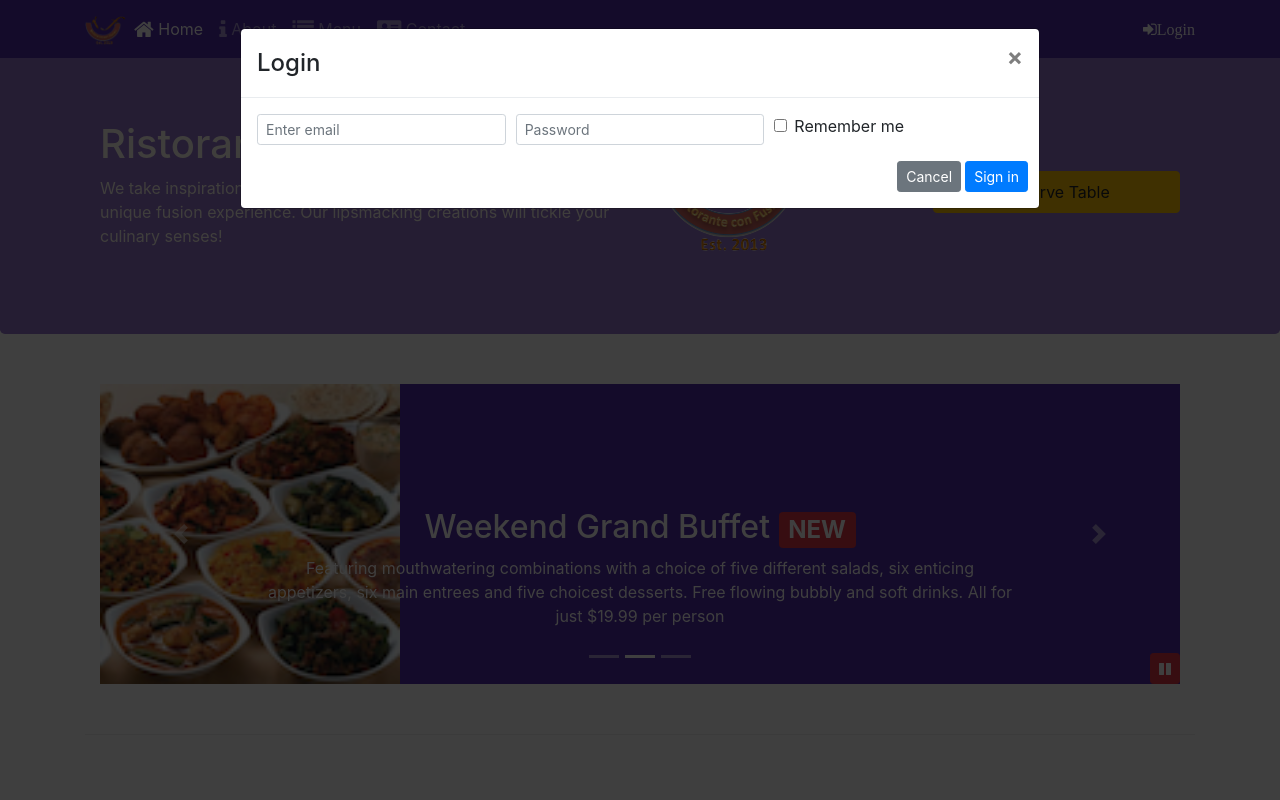
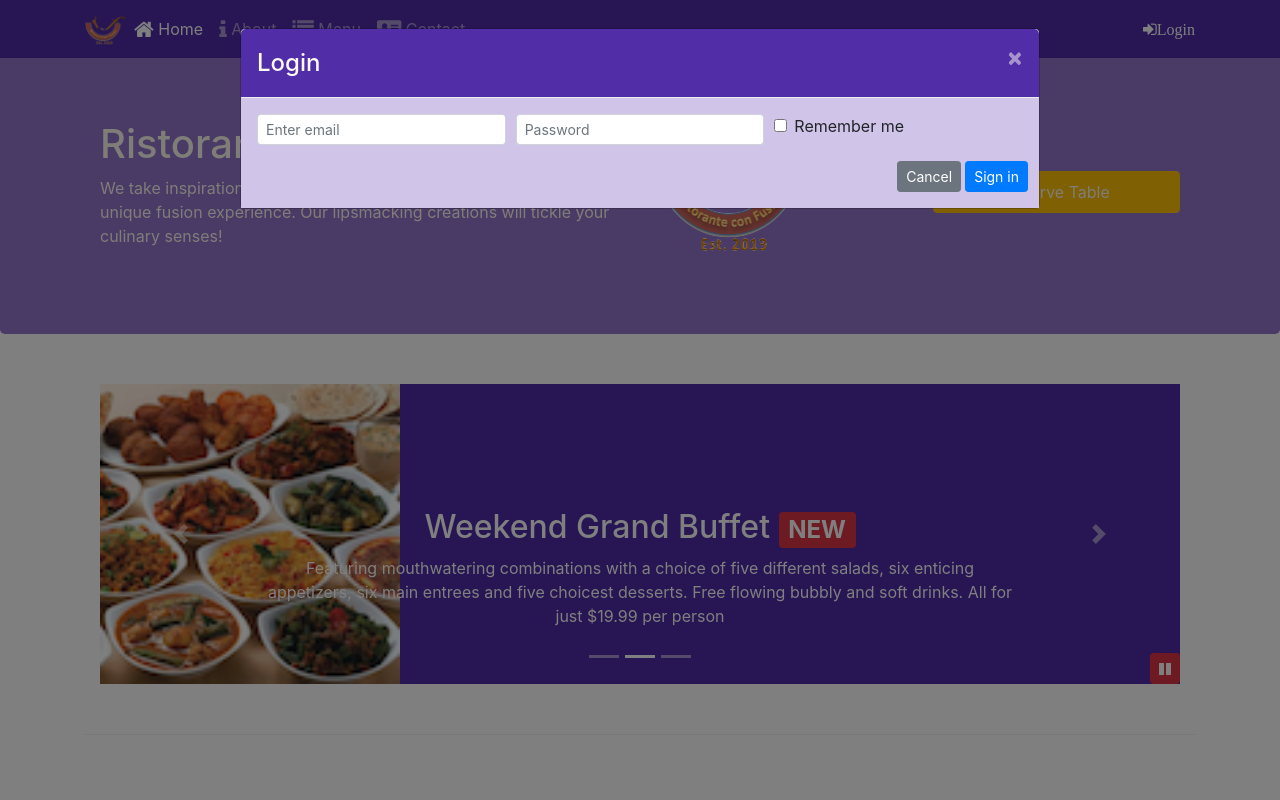
Before and after one commit to nookasaisri88/Bootstrap1, a website: page index.html in a window 1280 px wide. Both pictures are taken after a click on the link "Login". Shown: the top 800 px of the page. Drawn offline with nearby package versions, Linux system fonts and the light colour scheme.

Commit message:
week 4 assignment

```diff
--- a/css/styles.scss
+++ b/css/styles.scss
@@ -74,3 +74,20 @@ body{
     bottom: 0px;
     z-index: 1;
 }
+
+.modal-header {
+    background-color: $background-dark;
+    .modal-title {
+      color: floralwhite;
+    }
+    .close {
+      color: floralwhite;
+      &:hover {
+        color: $background-pale ;
+      }
+    }
+  }
+
+  .modal-body {
+    background-color: $background-pale;
+  }
--- a/index.html
+++ b/index.html
@@ -32,8 +32,13 @@
                     <li class="nav-item"><a class="nav-link" href="#"><span class="fa fa-list fa-lg"></span> Menu</a></li>
                     <li class="nav-item"><a class="nav-link" href="./contactus.html"><span class="fa fa-address-card fa-lg"></span> Contact</a></li>
                 </ul>
+                <!--<span class="navbar-text">
+                    <a data-toggle="modal" data-target="#loginModal">
+                        <span class="fa fa-sign-in">Login</span>
+                    </a>
+                </span>-->
                 <span class="navbar-text">
-                    <a data-toggle="modal" data-target="#loginModal">
+                    <a id="loginButton">
                         <span class="fa fa-sign-in">Login</span>
                     </a>
                 </span>
@@ -89,7 +94,8 @@
                 </div>
                 <div class="col-12 col-sm-3 align-self-center">
 
-                    <a role="button" class="btn btn-block nav-link btn-warning" data-toggle="modal" href="#reserveform">Reserve Table</a>
+                    <!--<a role="button" class="btn btn-block nav-link btn-warning" data-toggle="modal" href="#reserveform">Reserve Table</a>-->
+                    <a role="button" class="btn btn-block nav-link btn-warning" id="formButton">Reserve Table</a>
                 </div>
             </div>
         </div>
@@ -376,6 +382,8 @@
         $('[data-toggle="tool-tip"]').tooltip();
     });
 </script>-->
+
+</script>
 <script>
     $(document).ready(function(){
         $('#mycarousel').carousel({interval:1000});
@@ -391,6 +399,13 @@
                     $("#carouselButton").children("span").addClass('fa-pause');
                 }
             });
+            $("#formButton").click(function() {
+                $('#reserveform').modal('toggle');
+            });
+            $("#loginButton").click(function() {
+                $('#loginModal').modal('toggle');
+            });
+
     });
 </script>
 </body>
```
Also changed, not shown: css/styles.css.
